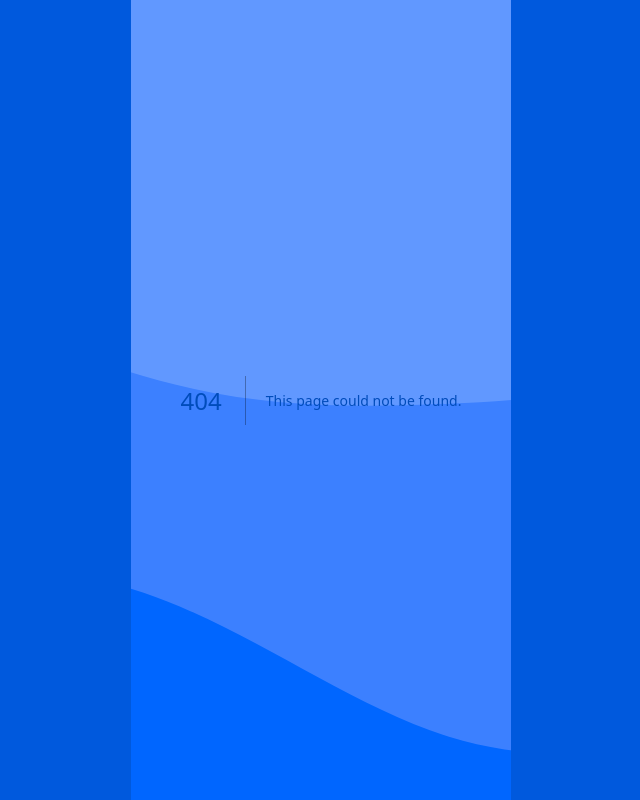
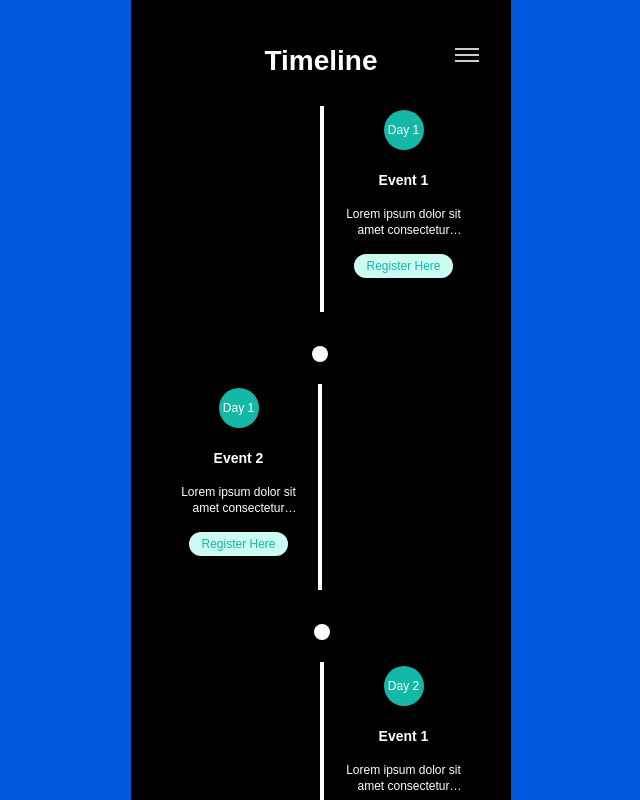
Before and after one commit to istenith/pwa_prodyogiki25, a Next.js app: page /timeline in a window 1280 px wide. Before the commit this address had no page. Shown: the whole page, without its empty margins (319-959 px from the left). Built offline with nearby package versions, Linux system fonts and the light colour scheme.

Commit message:
Timeline

```diff
--- a/package.json
+++ b/package.json
@@ -14,7 +14,9 @@
     "next": "15.1.3",
     "react": "^19.0.0",
     "react-dom": "^19.0.0",
-    "sonner": "^1.7.1"
+    "react-icons": "^5.4.0",
+    "sonner": "^1.7.1",
+    "tailwindcss-animate": "^1.0.7"
   },
   "devDependencies": {
     "@eslint/eslintrc": "^3",
--- /dev/null
+++ b/src/app/components/hamburger.tsx
@@ -0,0 +1,32 @@
+"use client"
+import { useState } from 'react';
+
+export default function Burger(){
+    const [isMenuOpen, setIsMenuOpen] = useState(false);
+
+const toggleMenu = () => setIsMenuOpen(!isMenuOpen);
+    return(
+
+        <>
+                  <div
+            className="absolute top-12 right-8 cursor-pointer z-20"
+            onClick={toggleMenu}
+          >
+            <div className="w-6 h-[2px] bg-white bg-opacity-80 mb-1"></div>
+            <div className="w-6 h-[2px] bg-white bg-opacity-80 mb-1"></div>
+            <div className="w-6 h-[2px] bg-white bg-opacity-80 mb-1"></div>
+          </div>
+
+          {isMenuOpen && (
+            <div className="absolute top-0 right-0 bg-black opacity-90 w-full h-96 flex flex-col items-center justify-center z-10">
+              <ul className="text-white space-y-4">
+                <li>Home</li>
+                <li>About</li>
+                <li>Contact</li>
+                <li>Events</li>
+              </ul>
+            </div>
+          )}
+        </>
+    )
+}
--- /dev/null
+++ b/src/app/timeline/page.tsx
@@ -0,0 +1,122 @@
+import React from 'react';
+import Burger from "../components/hamburger";
+
+interface TimelineEvent {
+  day: string;
+  title: string;
+  description: string;
+}
+
+const timelineData: TimelineEvent[] = [
+  {
+    day: "Day 1",
+    title: "Event 1",
+    description:
+      "Lorem ipsum dolor sit amet consectetur adipisicing elit. Sed qui veroes praesentium maiores, sint eos vero sapiente voluptas debitis dicta dolore.",
+  },
+  {
+    day: "Day 1",
+    title: "Event  2",
+    description:
+      "Lorem ipsum dolor sit amet consectetur adipisicing elit. Sed qui veroes praesentium maiores, sint eos vero sapiente voluptas debitis dicta dolore.",
+  },
+  {
+    day: "Day 2",
+    title: "Event 1",
+    description:
+      "Lorem ipsum dolor sit amet consectetur adipisicing elit. Sed qui veroes praesentium maiores, sint eos vero sapiente voluptas debitis dicta dolore.",
+  },
+  {
+    day: "Day 2",
+    title: "Event 2",
+    description:
+      "Lorem ipsum dolor sit amet consectetur adipisicing elit. Sed qui veroes praesentium maiores, sint eos vero sapiente voluptas debitis dicta dolore.",
+  },
+  {
+    day: "Day 3",
+    title: "Event 1",
+    description:
+      "Lorem ipsum dolor sit amet consectetur adipisicing elit. Sed qui veroes praesentium maiores, sint eos vero sapiente voluptas debitis dicta dolore.",
+  },
+  {
+    day: "Day 3",
+    title: "Event 2",
+    description:
+      "Lorem ipsum dolor sit amet consectetur adipisicing elit. Quaerat tempora necessitatibus laboriosam deleniti repellendus? Dolorem odit aut ea repellat id sed.",
+  },
+];
+
+const Timeline = () => {
+  return (
+    <div className="min-h-screen relative bg-black py-10">
+      <Burger />
+      <div className="text-center  text-white font-bold text-[28px] ">
+        Timeline
+      </div>
+
+      <div className="space-y-6">
+        {timelineData.map((event, index) => (
+          <div
+            key={index}
+            className={`flex ${index % 2 === 1 ? 'justify-start' : 'justify-end'} p-6 opacity-0 animate-fade-in`}
+            style={{ animationDelay: `${index * 1200}ms` }}
+          >
+            <section className="relative bg-transparent rounded-lg w-[167px] h-[206px] p-4">
+
+              <div
+                className={`absolute inset-y-0 ${index % 2 === 1 ? 'right-0' : 'left-0'} w-1 bg-white`}
+                style={{ animationDelay: `${index * 1200}ms` }}
+              />
+
+              <div
+                className={`absolute top-[4px] left-1/2 transform -translate-x-1/2 bg-teal-500 text-white w-10 h-10 rounded-3xl flex items-center justify-center text-xs`}
+              >
+                {event.day}
+              </div>
+
+              {/* Title and description */}
+              <div className="flex flex-col items-center justify-center text-center  space-y-4">
+                <span className="text-sm font-semibold text-white mt-12 line-clamp-1">{event.title}</span>
+                <p className="text-xs text-white  line-clamp-2">{event.description}</p>
+
+                <a
+                  href="/register"
+                  className="text-xs text-teal-500 bg-teal-100 px-3 py-1 rounded-full hover:bg-teal-200 transition"
+                >
+                  Register Here
+                </a>
+              </div>
+
+              {/* Circle at the bottom of the white line */}
+              <div
+                className={`absolute ${index % 2 === 1 ? '-right-2 ' : '-left-2'} -bottom-[50px]      w-4 h-4 rounded-full bg-white opacity-0 animate-fade-in`}
+                style={{ animationDelay: `${(index + 1) * 1200}ms` }}
+              />
+            </section>
+          </div>
+        ))}
+      </div>
+
+      <style>
+        {`
+          @keyframes fade-in {
+            0% {
+              opacity: 0;
+              transform: translateY(20px);
+            }
+            100% {
+              opacity: 1;
+              transform: translateY(0);
+            }
+          }
+
+          .animate-fade-in {
+            animation: fade-in 1s forwards;
+          }
+        `}
+      </style>
+    </div>
+  );
+};
+
+export default Timeline;
```
Also changed, not shown: 1 other file (tests, documents, lock files or other folders).
